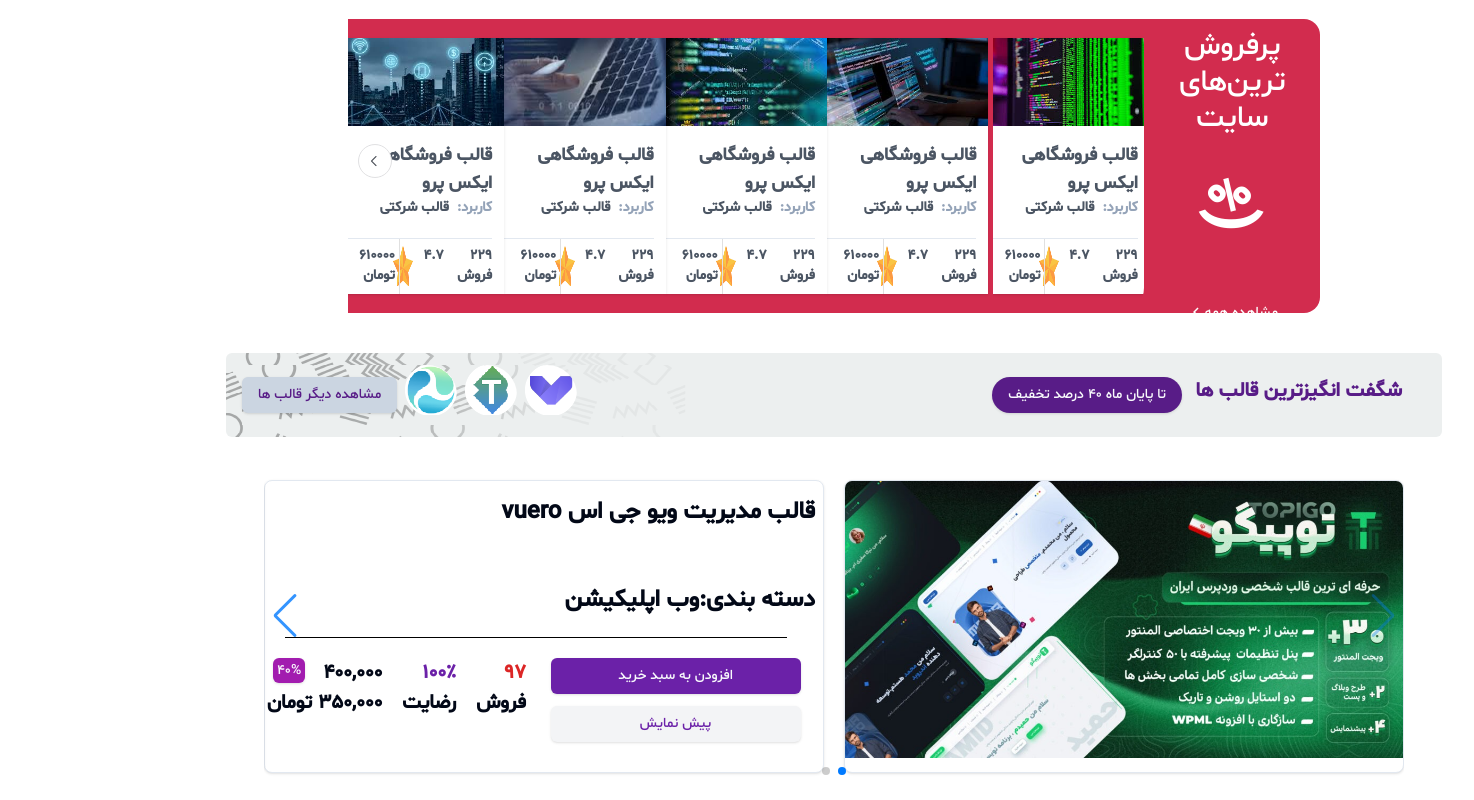
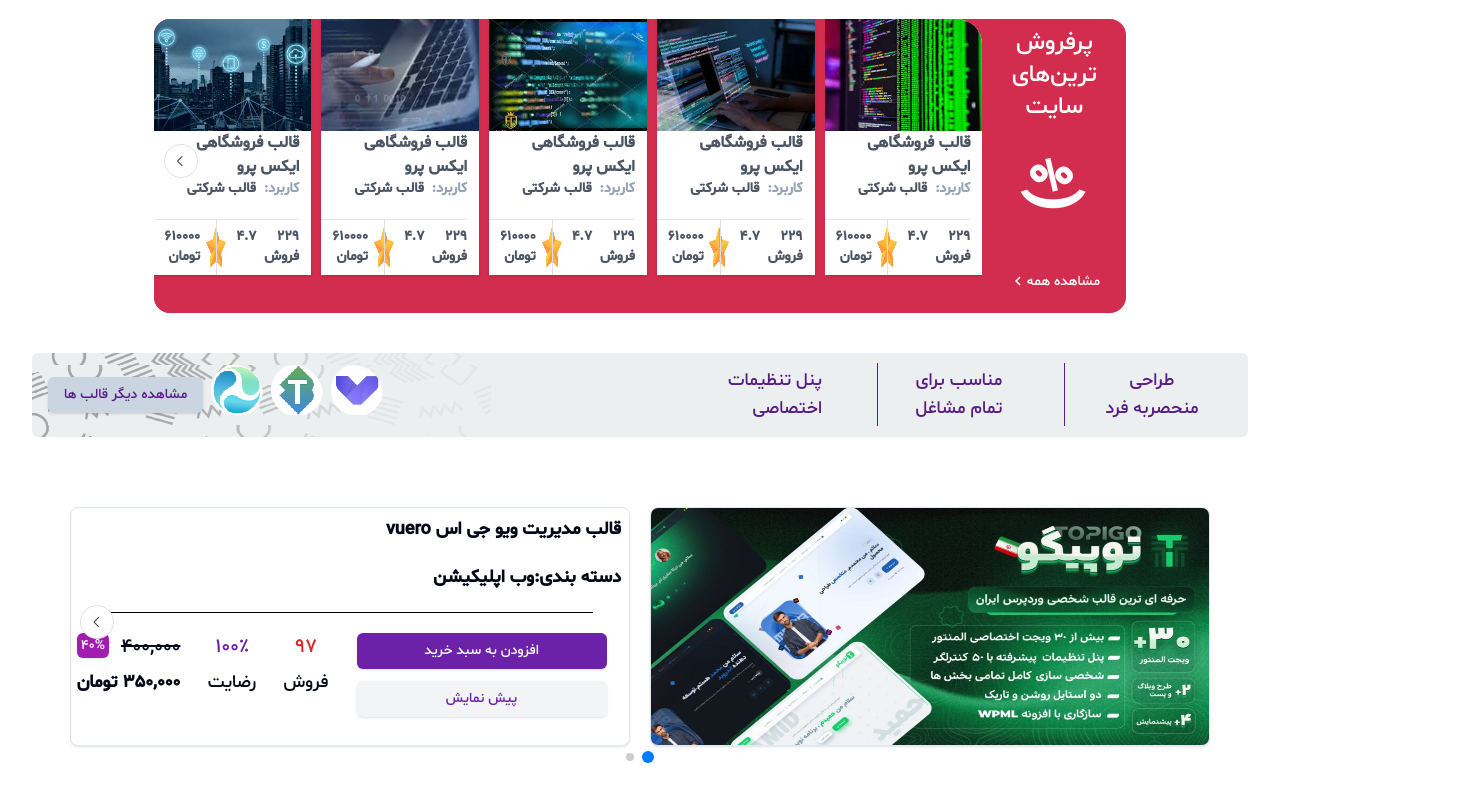
Before and after one commit to fayazehSaadatnia66/main-eccomerce, a Next.js app: page / in a window 1280 px wide. Shown: the part 780-1580 px from the top of the page, 1474 px wide, since content can reach past the window. Built offline with nearby package versions, Linux system fonts and the light colour scheme.

Commit message:
fix bugs page

```diff
--- a/app/(ecommerce)/(landing)/page.tsx
+++ b/app/(ecommerce)/(landing)/page.tsx
@@ -77,7 +77,7 @@ const HomePage = () => {
         name={"پرفروش ترین‌های سایت"}
         logo={{ item: star, alt: "star" }}
       />
-      <LinearBanner wrapperClassNames="py-3" text="شگفت انگیزترین قالب ها" />
+      <LinearBanner wrapperClassNames="py-3" textLeft="طراحی منحصربه فرد" textCenter="مناسب برای تمام مشاغل" textRight="پنل تنظیمات اختصاصی" />
       <Slider />
       <StackSlider items={imagesSlider} />
       <MultipleCardsBanner
--- a/components/banner/linear-banner.tsx
+++ b/components/banner/linear-banner.tsx
@@ -10,12 +10,16 @@ import "./linear-banner.scss"
 type LinearBannerProps = {
   wrapperClassNames?: ClassNameValue
   textClassNames?: ClassNameValue
-  text?: string
+  textLeft?: string
+  textCenter?: string
+  textRight?: string
 }
 export const LinearBanner = ({
   wrapperClassNames,
   textClassNames,
-  text,
+  textLeft,
+  textCenter,
+  textRight
 }: LinearBannerProps) => {
   return (
     <div
@@ -29,20 +33,31 @@ export const LinearBanner = ({
         <div className="flex w-[700px] align-baseline	">
           <p
             className={cn(
-              "text-purple-900 font-bold text-xl w-[220px] ms-6",
+              "text-purple-900  text-lg w-[112px] text-center ms-6",
               textClassNames
             )}
           >
-            {text}
+            {textLeft}
           </p>
-          <div>
-            <Button
-              className="flex rounded-s-3xl  rounded-e-3xl bg-purple-900"
-              style={{ placeItems: "start" }}
-            >
-              تا پایان ماه 40 درصد تخفیف
-            </Button>
-          </div>
+          <hr className="rotate-90 w-[9%] m-0 p-0 place-self-center border-1 border-[#581c87]"/>
+          <p
+            className={cn(
+              "text-purple-900  text-lg w-[100px] text-center ms-6",
+              textClassNames
+            )}
+          >
+            {textCenter}
+          </p>
+          <hr className="rotate-90 w-[9%] m-0 p-0 place-self-center border-1 border-[#581c87]"/>
+
+          <p
+            className={cn(
+              "text-purple-900 text-lg  w-[100px] ms-6",
+              textClassNames
+            )}
+          >
+            {textRight}
+          </p>
         </div>
         <div className="flex  justify-between	">
           <div className="vuexy-icon rounded-full overflow-hidden w-32 h-32">
--- a/components/card/product-horizontal.tsx
+++ b/components/card/product-horizontal.tsx
@@ -5,15 +5,15 @@ import { Button } from "../ui/button"
 
 const ProductHorizontal = () => {
   return (
-    <div className="flex flex-row  rounded-lg w-full gap-5">
-      <Card className="rounded-lg overflow-hidden w-full">
-        <Image src={popular} alt="popular" width={700} height={50} />
+    <div className="flex flex-row  rounded-lg w-full gap-5 h-[239px]">
+      <Card className="rounded-lg overflow-hidden w-full ">
+        <Image src={popular} alt="popular" className="h-[239px]" />
       </Card>
-      <Card className="rounded-lg overflow-hidden w-full">
-        <div className=" flex flex-col gap-5 ms-2 h-full w-full">
-          <div className="h-[150px] flex flex-col gap-10 mt-4">
-            <div className=" text-2xl mb-4">قالب مدیریت ویو جی اس vuero</div>
-            <div className="text-2xl">دسته بندی:وب اپلیکیشن</div>
+      <Card className="rounded-lg overflow-hidden w-full ">
+        <div className=" flex flex-col gap-5 ms-2 h-[239px] w-full">
+          <div className="h-[120px] flex flex-col gap-5 mt-2 font-semibold">
+            <div className=" text-lg ">قالب مدیریت ویو جی اس vuero</div>
+            <div className="text-lg">دسته بندی:وب اپلیکیشن</div>
           </div>
           <hr className="w-[90%] place-self-center border-1 border-black" />
           <div className="w-full h-full flex flex-row ">
@@ -26,22 +26,22 @@ const ProductHorizontal = () => {
               </Button>
             </div>
             <div className="basis-auto flex  w-full h-full justify-around ">
-              <div className="flex flex-col">
-                <div className="text-red-600">97</div>
-                <div>فروش</div>
+              <div className="flex flex-col gap-2 text-center font-thin	">
+                <div className="text-red-600 text-xl">97</div>
+                <div className="text-lg">فروش</div>
               </div>
-              <div className="flex flex-col">
-                <div className="text-purple-800">100٪</div>
-                <div>رضایت</div>
+              <div className="flex flex-col gap-2 text-center font-thin	">
+                <div className="text-purple-800 text-xl">100٪</div>
+                <div className="text-lg">رضایت</div>
               </div>
-              <div className="flex flex-col">
+              <div className="flex flex-col gap-2 text-center font-thin	">
                 <div className="flex gap-3">
-                  <div className="flex ">400,000</div>
+                  <div className="flex text-xl line-through">400,000</div>
                   <Button className="bg-fuchsia-700 h-[25px] w-[30px]">
                     40%
                   </Button>
                 </div>
-                <div>350,000 تومان</div>
+                <div className="text-lg font-semibold">350,000 تومان</div>
               </div>
             </div>
           </div>
--- a/components/card/product-vertical.tsx
+++ b/components/card/product-vertical.tsx
@@ -21,7 +21,7 @@ const ProductVertical = ({
 }: ProductCardProps) => {
   return (
     <Card
-      className={`flex flex-col gap-4 border-0 justify-between h-[87%] w-[162px]  rounded-none`}
+      className={`flex flex-col border-0 justify-between h-[87%]  rounded-none`}
     >
       {/* <CardContent className="p-0"> */}
       {/* <div className="w-full h-[120px] overflow-clip"> */}
@@ -50,7 +50,7 @@ const ProductVertical = ({
       />
       {/* </div> */}
       <div className="flex-col ms-3">
-        <div className="text-lg text-gray-600">{productName}</div>
+        <div className="text-base text-gray-600">{productName}</div>
         <div className="flex mb-5">
           <div className="text-sm text-slate-400 me-2">کاربرد:</div>
           <div className="text-sm text-gray-600">{application}</div>
@@ -79,7 +79,7 @@ const ProductVertical = ({
               width: "0px",
             }}
           ></div>
-          <div className="text-sm ms-1 text-gray-600">{price} تومان</div>
+          <div className="text-sm ms-4 text-gray-600">{price} تومان</div>
         </div>
       </div>
       {/* </CardContent> */}
--- a/components/sliders/linear-slider.scss
+++ b/components/sliders/linear-slider.scss
@@ -7,6 +7,9 @@
   // }
   .swiper{
     height: 294px;
+    .swiper-slide{
+      // width: 160px !important;
+    }
   }
   .swiper-button-next, .swiper-button-prev {
     border-radius: 50%;
--- a/components/sliders/linear-slider.tsx
+++ b/components/sliders/linear-slider.tsx
@@ -33,16 +33,16 @@ const LinearSlider: React.FC<SwiperProps> = ({
   return (
     <div
       className={cn(
-        "linear-slider w-[80%] h-[294px] self-center flex  rounded-2xl  ",
+        "linear-slider w-[80%] h-[294px] self-center flex  rounded-2xl  overflow-hidden",
         bgClassName
       )}
     >
       <div
         className={cn(
-          " flex flex-col content-center text-3xl h-[320px]  text-center text-white place-content-center"
+          " flex flex-col content-center text-2xl h-[284px]  text-center text-white place-content-center"
         )}
       >
-        <div className="w-44 flex items-center justify-center  h-[200px] ">
+        <div className="w-36 flex items-center justify-center  h-[200px] ">
           {name}
         </div>
 
@@ -70,7 +70,7 @@ const LinearSlider: React.FC<SwiperProps> = ({
         </div>
       </div>
       <Swiper
-        // slidesPerView={1}
+        slidesPerView={"auto"}
 
         navigation={{
           // prevEl: ".prev",
@@ -80,7 +80,8 @@ const LinearSlider: React.FC<SwiperProps> = ({
         freeMode={true}
         //  effect="fade"
         // autoFocus={false}
-        spaceBetween={10}
+        spaceBetween={9}
+
         // pagination={{
         //   clickable: false,
         // }}
@@ -99,7 +100,7 @@ const LinearSlider: React.FC<SwiperProps> = ({
           },
         }}
         modules={[Pagination, Navigation, FreeMode]}
-        className={cn("flex-auto ffffffffffffffffffffffffff", bgClassName)}
+        className={cn("flex-auto ", bgClassName)}
       >
         {items?.map((item, index) => {
           return (
@@ -116,8 +117,8 @@ const LinearSlider: React.FC<SwiperProps> = ({
             </SwiperSlide>
           )
         })}
-        <SwiperSlide className="pe-5">
-          <div className="bg-white w-full h-full flex flex-col justify-center items-center cursor-pointer rounded-l-2xl">
+        <SwiperSlide className="pe-4">
+          <div className="bg-white w-full h-[87%] flex flex-col justify-center items-center cursor-pointer rounded-l-2xl">
             {/* <div className="flex justify-center h-[50%] items-center"> */}
             <PiArrowCircleLeftThin
               color="#19bfd3"
--- a/components/sliders/slider.scss
+++ b/components/sliders/slider.scss
@@ -1,27 +1,53 @@
 /* SwiperComponent.css */
+
+// .swiper-slide {
+//   display: flex;
+//   justify-content: center;
+//   align-items: center;
+//   font-size: 20px;
+//   // background-color: #f0f0f0;
+
+// }
+.slider-horizontal {
   .mySwiper {
     width: 1140px !important;
     height: 300px;
-  .swiper-pagination-horizontal{
+    .swiper-pagination-horizontal {
+      // bottom: 10px;
+    }
+    .swiper-button-next,
+    .swiper-button-prev {
+      border-radius: 50%;
+      width: 34px !important;
+      height: 34px !important;
+      background: #fff;
+      border: 1px solid #e0e0e2;
+      opacity: 1;
+      &::after {
+        color: #424750;
+        font-size: 10px;
+        font-weight: bolder;
         position: relative;
-    bottom: 18px !important;
+        left: -1px;
+      }
+      &.swiper-button-disabled {
+        opacity: 0;
       }
     }
-
+    .swiper-pagination-bullet-active{
+     width: 12px;
+     height: 12px;
+     position: relative;
+     top: 2px !important;
+    }
+  }
   .swiper-slide {
     display: flex;
     justify-content: center;
     align-items: center;
     font-size: 20px;
     // background-color: #f0f0f0;
-
   }
-
-.swiper-button-next, .swiper-button-prev {
-  color: #007aff;  /* تغییر رنگ فلش‌های پیمایش */
-  opacity: 0.8;    /* شفافیت فلش‌های پیمایش */
-  width: 22px !important;
-  height: 22px !important;
 }
 
 // .mySwiper .swiper-pagination-bullets .swiper-pagination-bullet {
--- a/components/sliders/slider.tsx
+++ b/components/sliders/slider.tsx
@@ -8,11 +8,12 @@ import "swiper/css/pagination"
 
 const Slider = () => {
   return (
-    <div className="w-full self-center h-[400px] flex gap-10">
+    <div className="slider-horizontal w-full self-center h-[400px] flex gap-10">
       <Swiper
         pagination={{
-          type: "bullets",
+          // type: "bullets",
           clickable: true,
+          bulletActiveClassName: "swiper-pagination-bullet-active",
         }}
         navigation={true}
         keyboard={{
@@ -20,7 +21,7 @@ const Slider = () => {
         }}
         mousewheel={true}
         modules={[Pagination, Navigation, Keyboard, Mousewheel]}
-        className="mySwiper w-full"
+        className="mySwiper w-full h-full"
       >
         <SwiperSlide>
           <ProductHorizontal />
```
Lines whose indentation alone changed are shown as unchanged.
